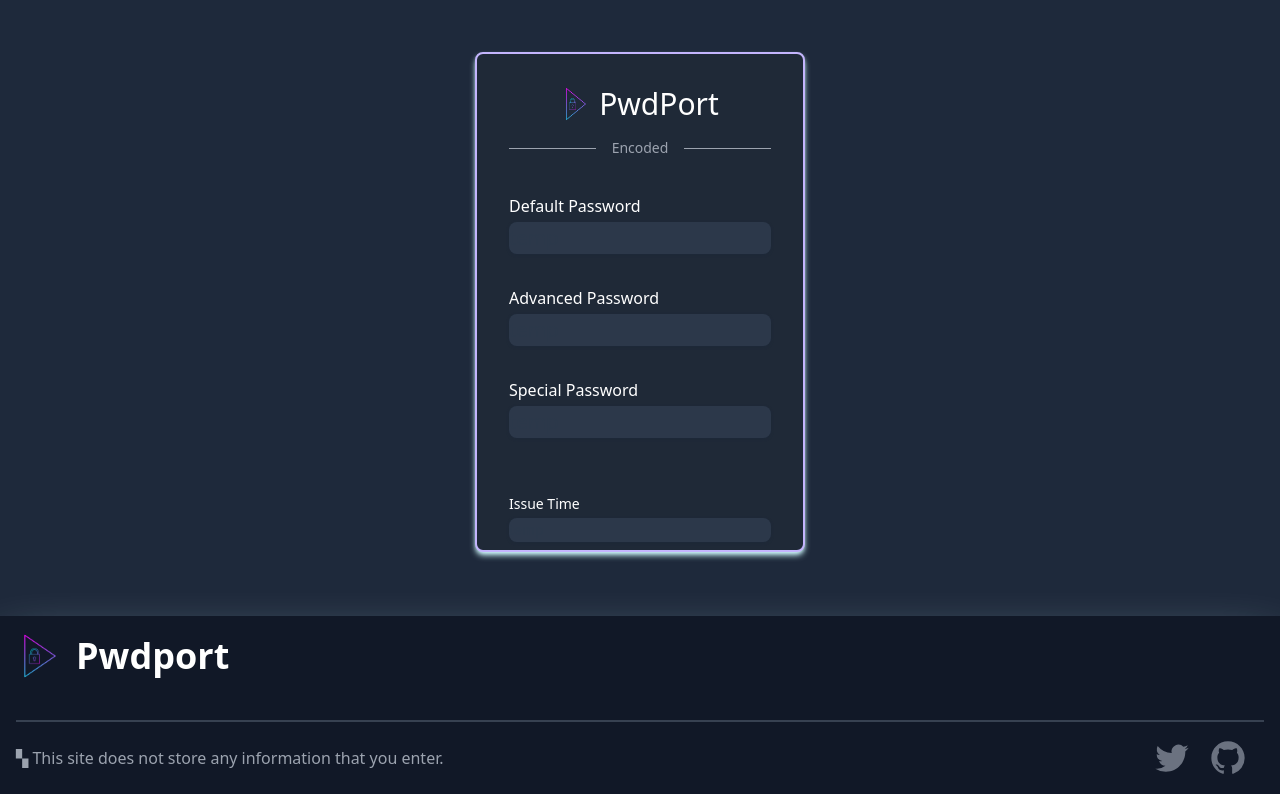
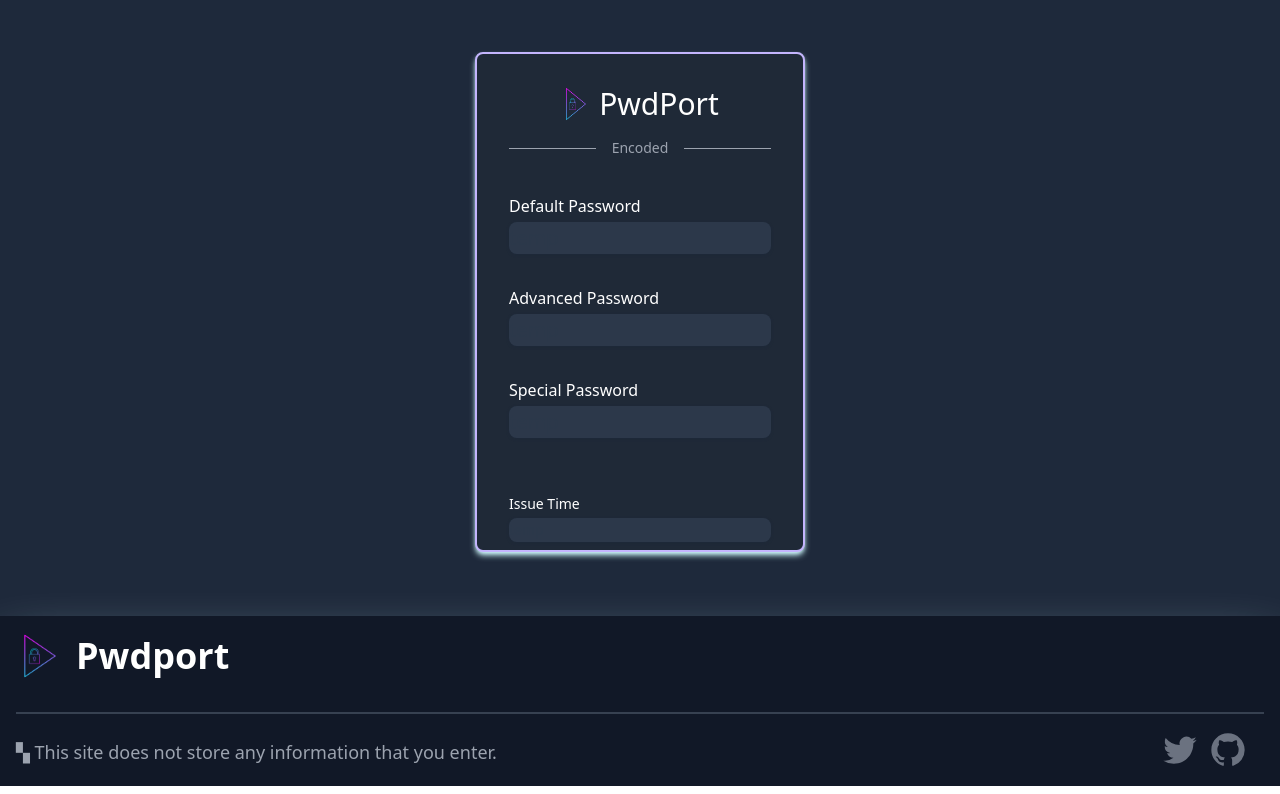
Before and after one commit to mmqnym/Pwdport, a React (Create React App) app: page / in a window 1280 px wide. Shown: the part 616-1410 px from the top of the page. Built offline with nearby package versions, Linux system fonts and the light colour scheme.

Commit message:
v1 stable ver.

```diff
--- a/src/App.tsx
+++ b/src/App.tsx
@@ -55,7 +55,7 @@ function App() {
 
   return (
     <div className="App box-border">
-      <div className="flex w-full flex-col items-center justify-evenly space-y-8 bg-slate-800 px-[10%] py-[5%] 2xl:h-[85vh] 2xl:flex-row 2xl:gap-0 2xl:space-y-0">
+      <div className="flex w-full flex-col items-center justify-evenly space-y-8 bg-slate-800 px-[10%] py-[5%] 2xl:h-[84vh] 2xl:flex-row 2xl:gap-0 2xl:space-y-0">
         <InputFrame setForm={setForm} form={false} />
         <img
           src={Logo}
--- a/src/Footer.tsx
+++ b/src/Footer.tsx
@@ -3,28 +3,28 @@ import Logo from "./logo.png";
 
 function Footer() {
   return (
-    <footer className="w-full bg-gray-900 p-4 shadow-[0_35px_60px_-8px] shadow-cyan-100 2xl:h-[15vh]">
+    <footer className="w-full bg-gray-900 p-4 shadow-[0_35px_60px_-8px] shadow-cyan-100 2xl:h-[16vh]">
       <div className="flex items-center">
-        <img src={Logo} className="mr-3 h-12" alt="Pwdport Logo" />
+        <img src={Logo} className="mr-3 h-10 md:h-12" alt="Pwdport Logo" />
         <span className="self-center whitespace-nowrap text-4xl font-semibold text-white">
           Pwdport
         </span>
       </div>
-      <hr className="mt-10 border border-gray-700" />
+      <hr className="mt-4 border border-gray-700 md:mt-8" />
       <div className="flex justify-between">
-        <span className="text-mds mt-6 text-gray-400">
+        <span className="mt-6 text-left text-sm text-gray-400 md:text-lg">
           ▚ This site does not store any information that you enter.
         </span>
 
-        <div className="mr-4 mt-4 flex justify-end space-x-4">
+        <div className="mr-2 flex justify-end space-x-2 md:mr-4 md:space-x-2">
           <a
             href="https://twitter.com/0xmimiQ"
             rel="noreferrer"
             target="_blank"
-            className="text-gray-500 hover:text-white"
+            className="mt-6 text-gray-500 hover:text-white md:mt-4"
           >
             <svg
-              className="h-10 w-10"
+              className="h-6 w-6 md:h-10 md:w-10"
               fill="currentColor"
               viewBox="0 0 24 24"
               aria-hidden="true"
@@ -37,10 +37,10 @@ function Footer() {
             href="https://github.com/0xmimiQ/PwdPort"
             rel="noreferrer"
             target="_blank"
-            className="text-gray-500 hover:text-white"
+            className="mt-6 text-gray-500 hover:text-white md:mt-4"
           >
             <svg
-              className="h-10 w-10"
+              className="h-6 w-6 md:h-10 md:w-10"
               fill="currentColor"
               viewBox="0 0 24 24"
               aria-hidden="true"
```
